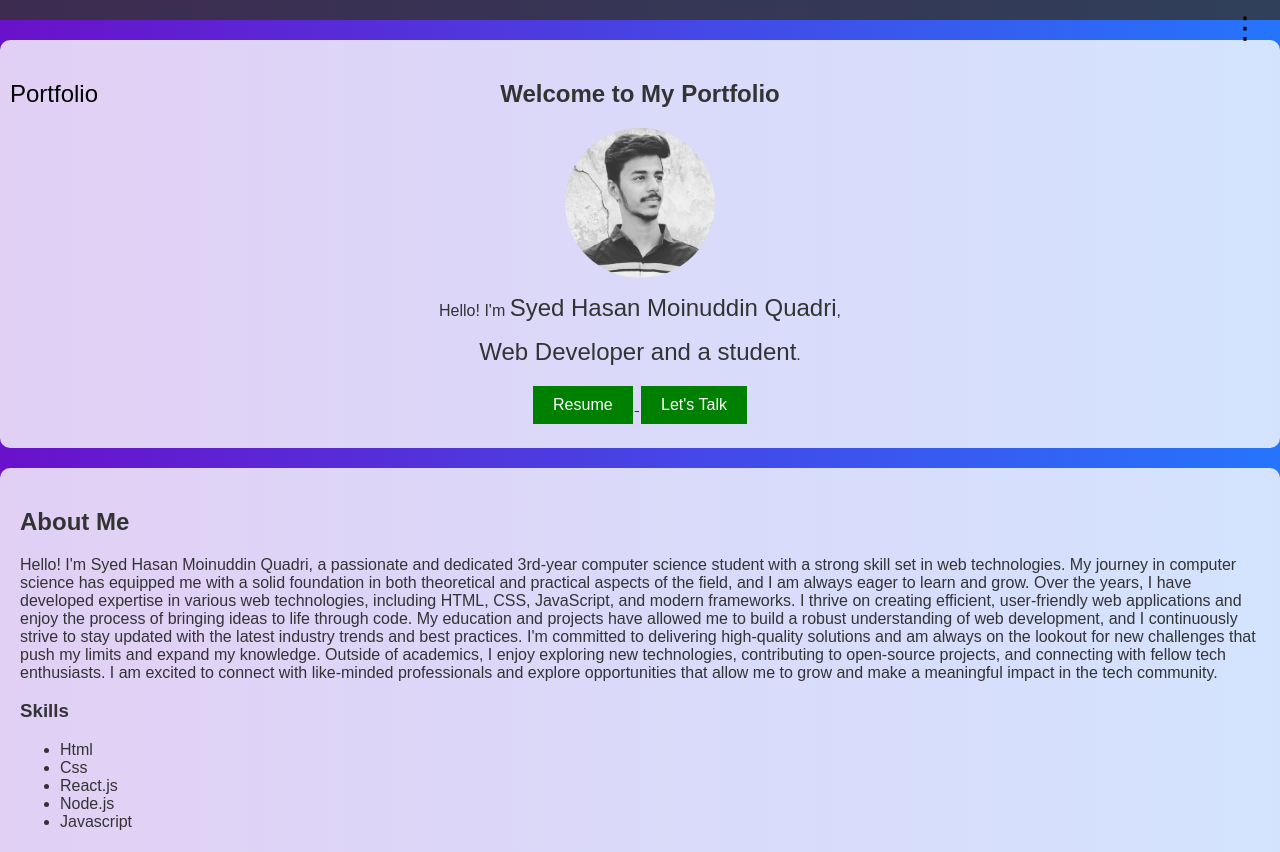
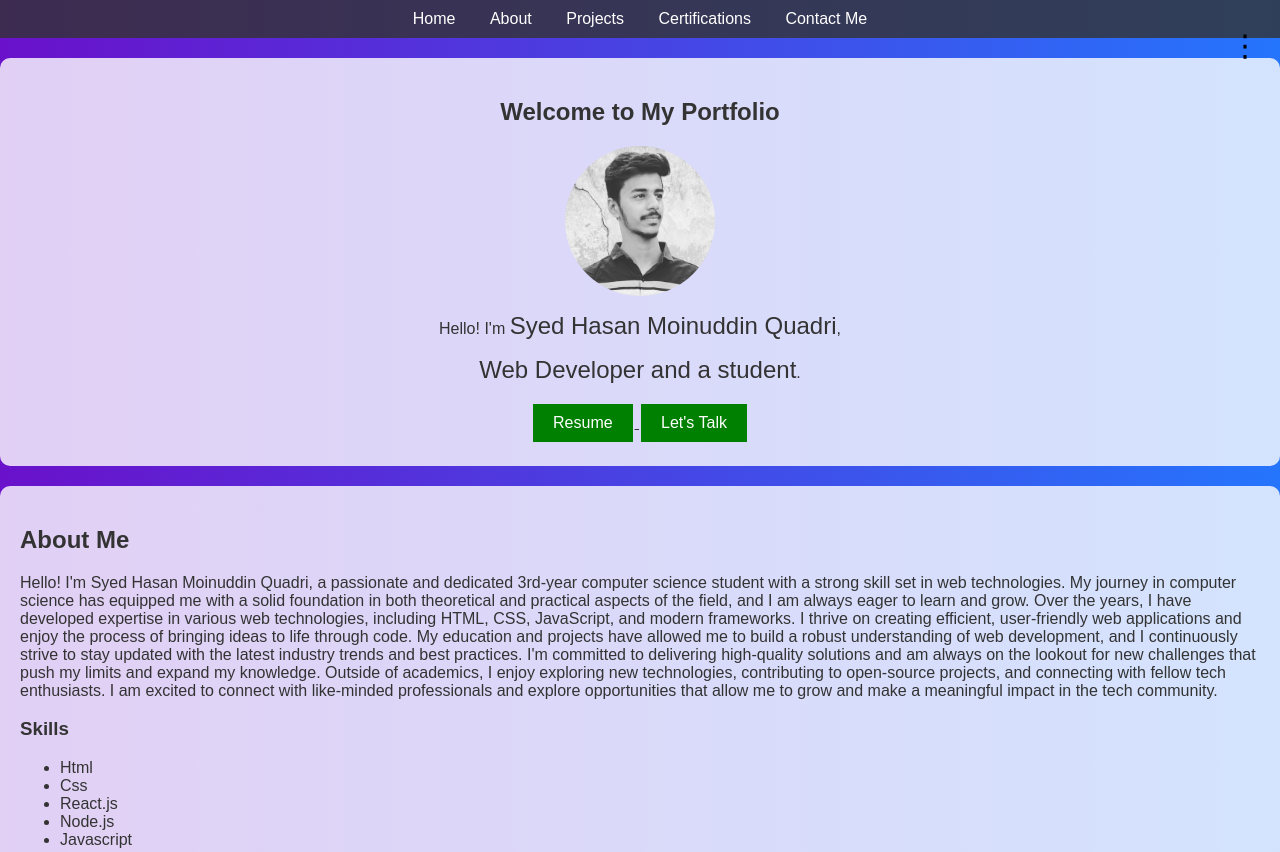
Before and after one commit to HasanQuadri/Myportfolio, a plain HTML site: page index.html in a window 1280 px wide. Shown: the top 852 px of the page. Drawn offline with Linux system fonts and the light colour scheme.

Commit message:
Add files via upload

```diff
--- a/index.html
+++ b/index.html
@@ -261,10 +261,13 @@
 </head>
 <body>
     <header>
-        <div class="portfolio-name">Portfolio</div>
         <nav>
             <ul>
-
+                <li><a href="#home">Home</a></li>
+                <li><a href="#about">About</a></li>
+                <li><a href="#projects">Projects</a></li>
+                <li><a href="#certifications">Certifications</a></li>
+                <li><a href="#contactme">Contact Me</a></li>
             </ul>
         </nav>
         <div class="menu-icon" onclick="toggleMenu()">&#x22EE;</div>
```
